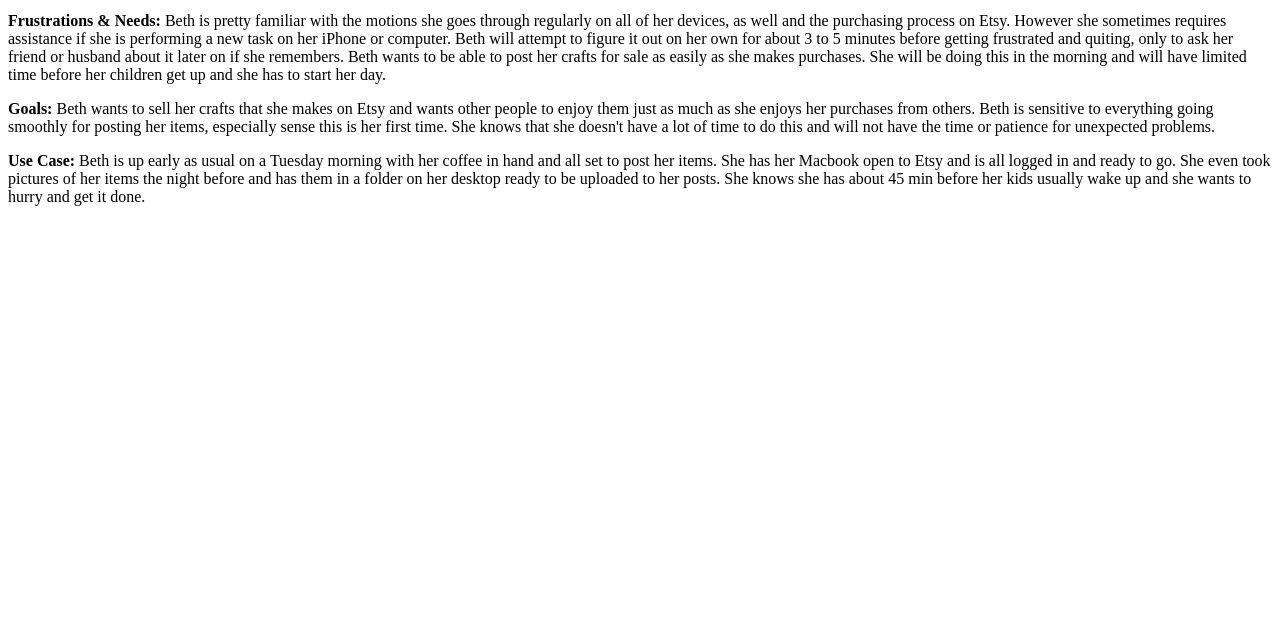
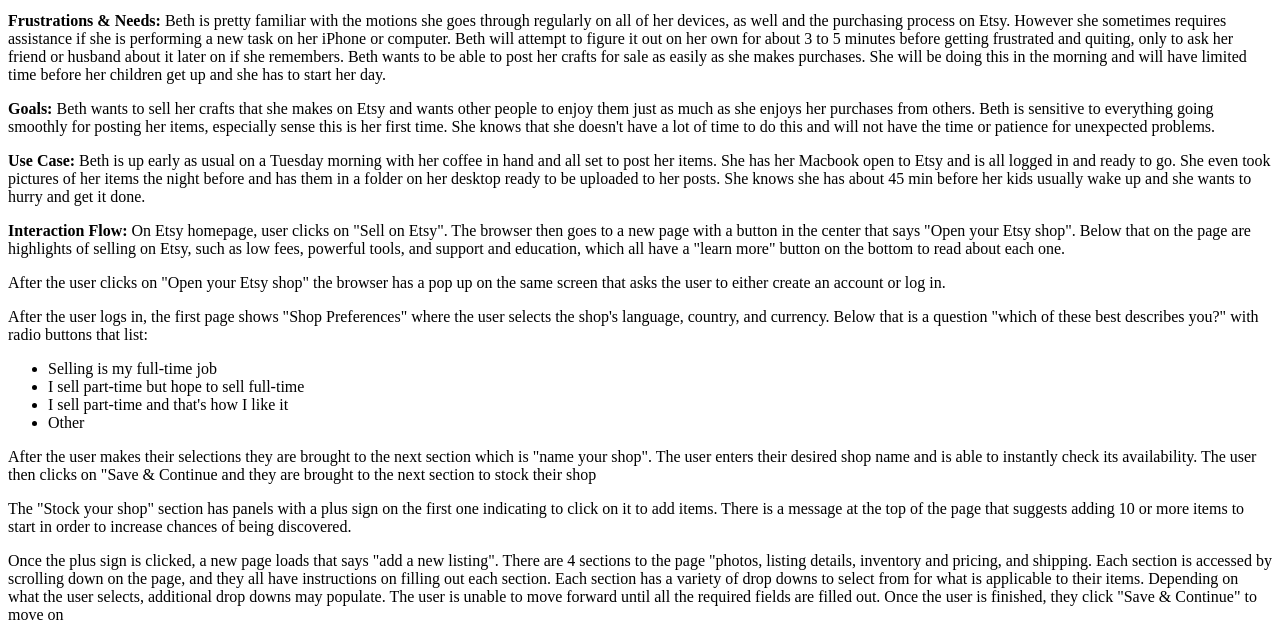
Before and after one commit to djackreuter/data-design-etsy, a PHP site: page / in a window 1280 px wide. Shown: the part 695-1335 px from the top of the page. Before the commit the page ends 901 px from the top, so only its background shows below. Run offline with PHP 8.4, Linux system fonts and the light colour scheme.

Commit message:
adding interaction flow

```diff
--- a/index.php
+++ b/index.php
@@ -40,6 +40,33 @@
 			even took pictures of her items the night before and has them in a folder on her desktop ready to be
 			uploaded to her posts. She knows she has about 45 min before her kids usually wake up and she wants to hurry
 			and get it done.</p>
-
+		<p><strong>Interaction Flow:</strong> On Etsy homepage, user clicks on "Sell on Etsy". The browser then goes to
+			a new page with a button in the center that says "Open your Etsy shop". Below that on the page are
+			highlights of selling on Etsy, such as low fees, powerful tools, and support and education, which all have a
+			"learn more" button on the bottom to read about each one.</p>
+		<p>After the user clicks on "Open your Etsy shop" the browser has a pop up on the same screen that asks the
+			user to either create an account or log in.</p>
+		<p>After the user logs in, the first page shows "Shop Preferences" where the user selects the shop's language,
+			country, and currency. Below that is a question "which of these best describes you?" with radio buttons that
+			list:</p>
+		<ul>
+			<li>Selling is my full-time job</li>
+			<li>I sell part-time but hope to sell full-time</li>
+			<li>I sell part-time and that's how I like it</li>
+			<li>Other</li>
+		</ul>
+		<p>After the user makes their selections they are brought to the next section which is "name your shop". The
+			user enters their desired shop name and is able to instantly check its availability. The user then clicks
+			on "Save & Continue and they are brought to the next section to stock their shop</p>
+		<p>The "Stock your shop" section has panels with a plus sign on the first one indicating to click on it to add
+			items. There is a message at the top of the page that suggests adding 10 or more items to start in order to
+			increase chances of being discovered.</p>
+		<p>Once the plus sign is clicked, a new page loads that says "add a new listing". There are 4 sections to the
+			page "photos, listing details, inventory and pricing, and shipping. Each section is accessed by scrolling
+			down on the page, and they all have instructions on filling out each section. Each section has a variety
+			of drop downs to select from for what is applicable to their items. Depending on what the user selects,
+			additional drop downs may populate. The user is unable to move forward until all the required fields are
+			filled out. Once the user is finished, they click "Save & Continue" to move on</p>
+		<p></p>
 	</body>
 </html>
```
